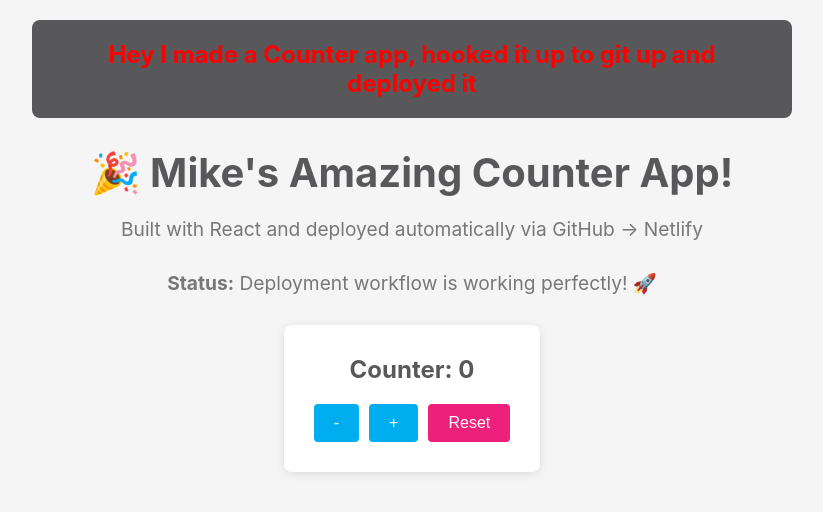
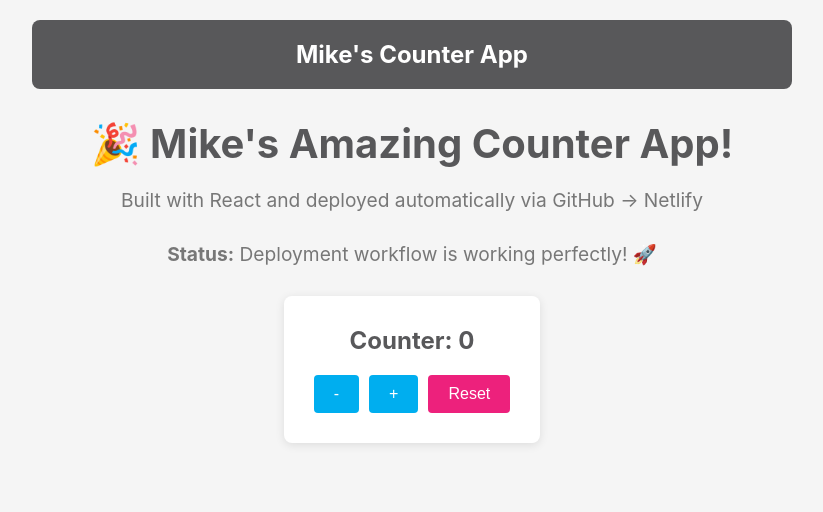
Before and after one commit to MikeGrilli/react-starter-app, a React app: page / in a window 1280 px wide. Shown: the top 512 px of the page, without its empty margins (228-1051 px from the left). Built offline with nearby package versions, Linux system fonts and the light colour scheme.

Commit message:
Change the value of H2 to Mike's Counter App

```diff
--- a/src/App.css
+++ b/src/App.css
@@ -13,7 +13,7 @@
 }
 
 .header h2 {
-  color: red;
+  color: #fff;
   text-align: center;
 }
 
--- a/src/components/Header.js
+++ b/src/components/Header.js
@@ -5,7 +5,7 @@ function Header() {
     <header className="header">
       <nav>
         <h2>
-          Hey I made a Counter app, hooked it up to git up and deployed it
+          Mike's Counter App
         </h2>
       </nav>
     </header>
```
